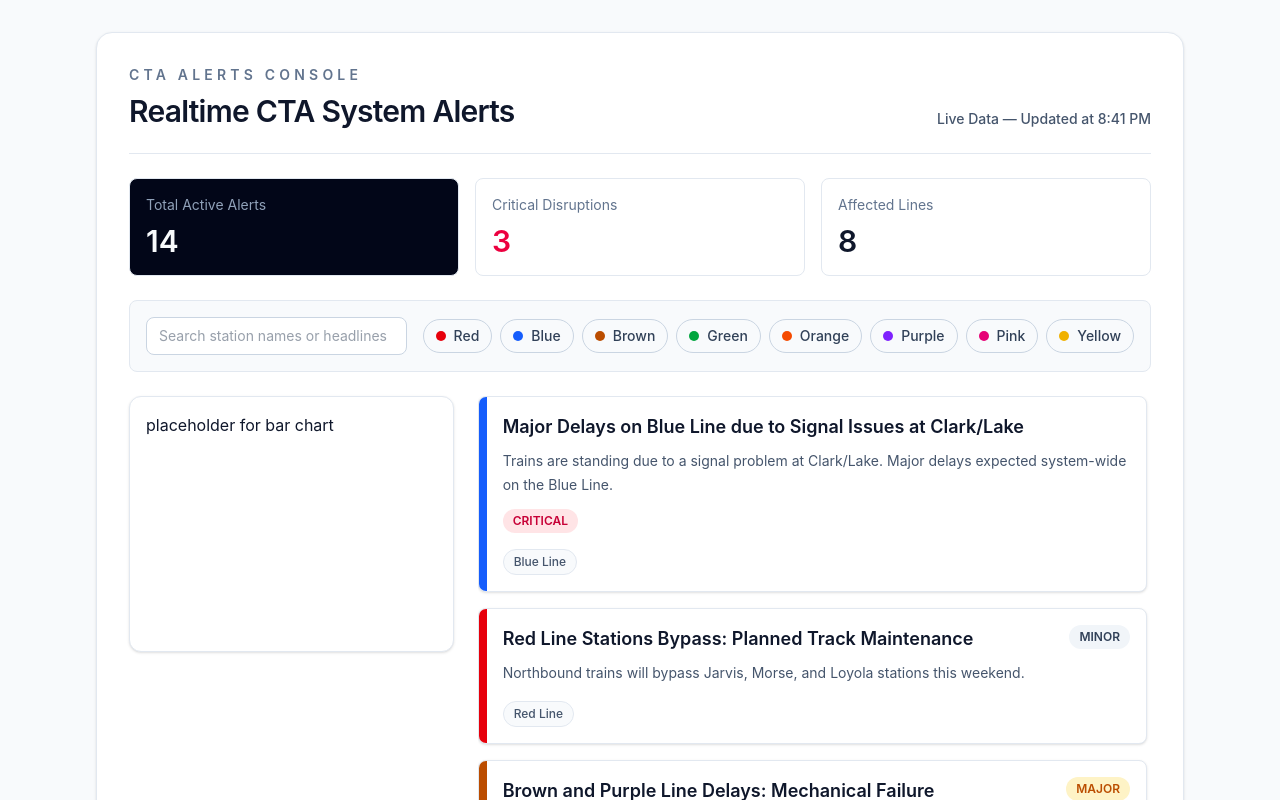
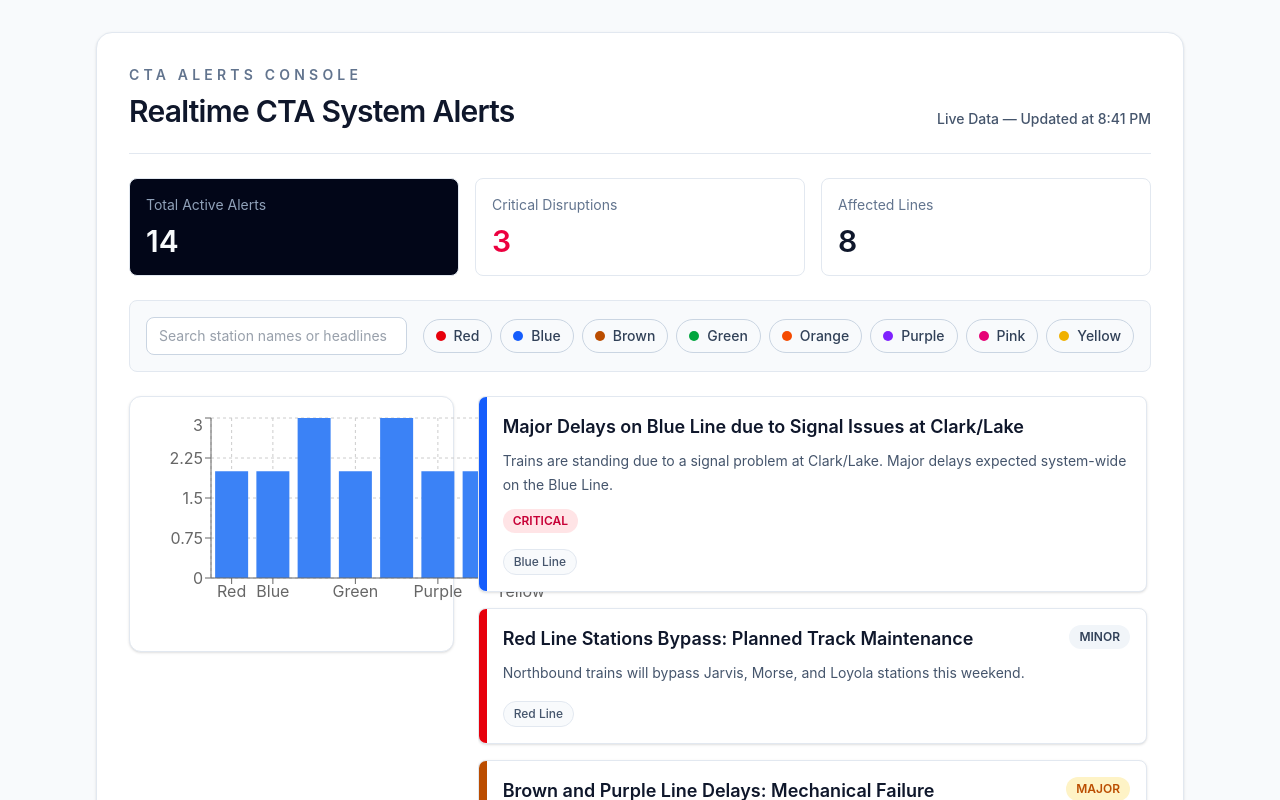
Before and after one commit to jisung594/cta-system-alerts, a React (Vite) app: page / in a window 1280 px wide. Shown: the top 800 px of the page. Built offline with nearby package versions, Linux system fonts and the light colour scheme.

Commit message:
feat: scaffold minimal MVP component to render bar chart

```diff
--- a/src/components/AlertsBarChart/AlertsBarChart.tsx
+++ b/src/components/AlertsBarChart/AlertsBarChart.tsx
@@ -1,21 +1,22 @@
-import type { LineAlertData } from '../../types/alerts';
+import { BarChart, Bar, CartesianGrid, XAxis, YAxis } from 'recharts';
 
-interface AlertsBarChartProps {
-  data: LineAlertData[];
-}
+// BarChart: provides the overall chart container and coordinate system for the bars.
+// Bar: draws each bar from the data array.
+// CartesianGrid: adds the simple background grid lines.
+// XAxis: draws the category labels along the bottom axis.
+// YAxis: draws the numeric scale along the left axis.
+
+type AlertsBarChartProps = {
+  data: Array<{ line: string; count: number }>;
+};
 
 export const AlertsBarChart = ({ data }: AlertsBarChartProps) => {
-  if (data.length === 0) {
-    return (
-      <div className="flex h-full items-center justify-center rounded-xl border border-dashed border-slate-200 p-4 text-center text-sm text-slate-400">
-        No active alerts for selected filters
-      </div>
-    );
-  }
-
   return (
-    <div>
-      placeholder for bar chart
-    </div>
+    <BarChart width={400} height={200} data={data}>
+      <CartesianGrid strokeDasharray="3 3" />
+      <XAxis dataKey="line" />
+      <YAxis />
+      <Bar dataKey="count" fill="#3b82f6" />
+    </BarChart>
   );
-}
+};
```
